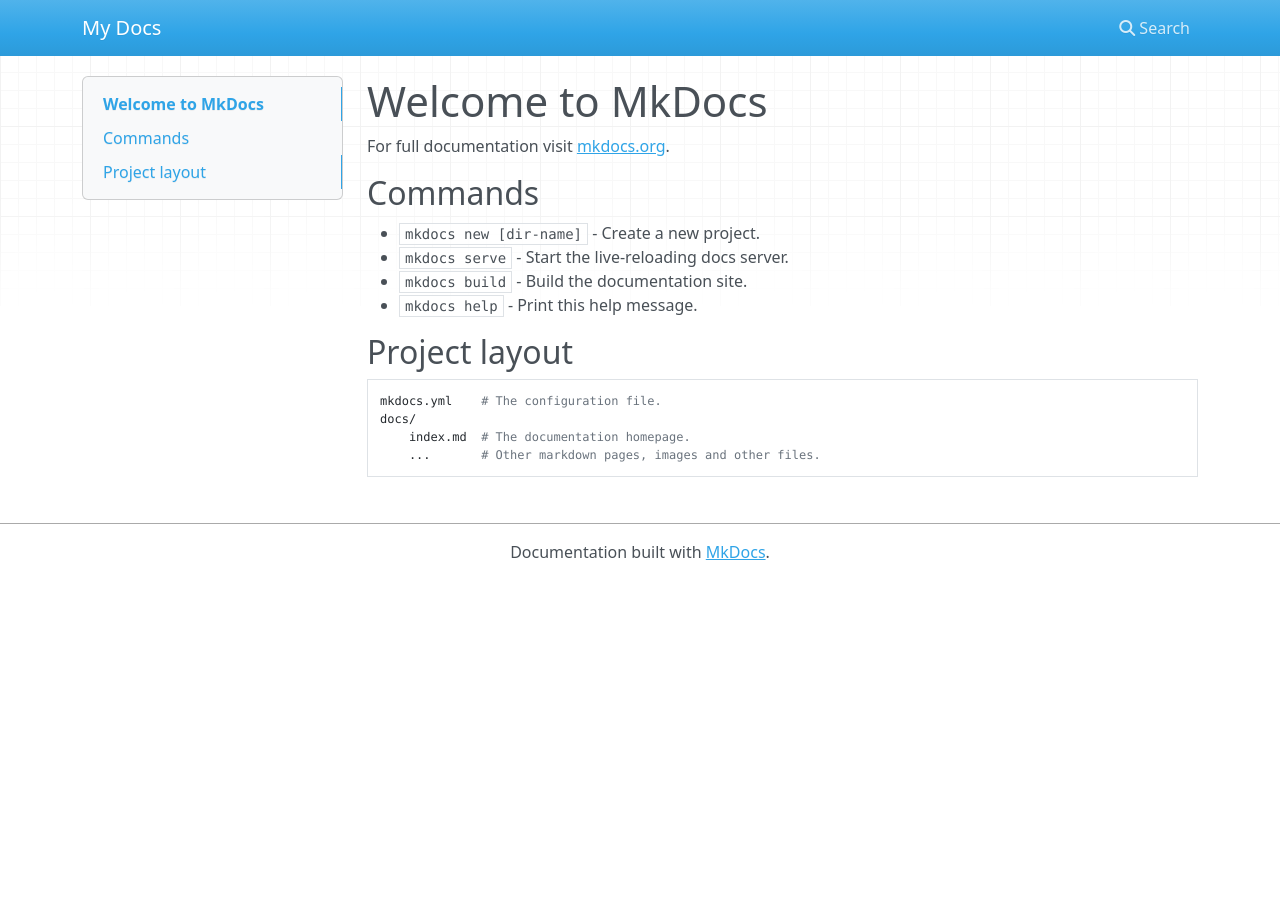
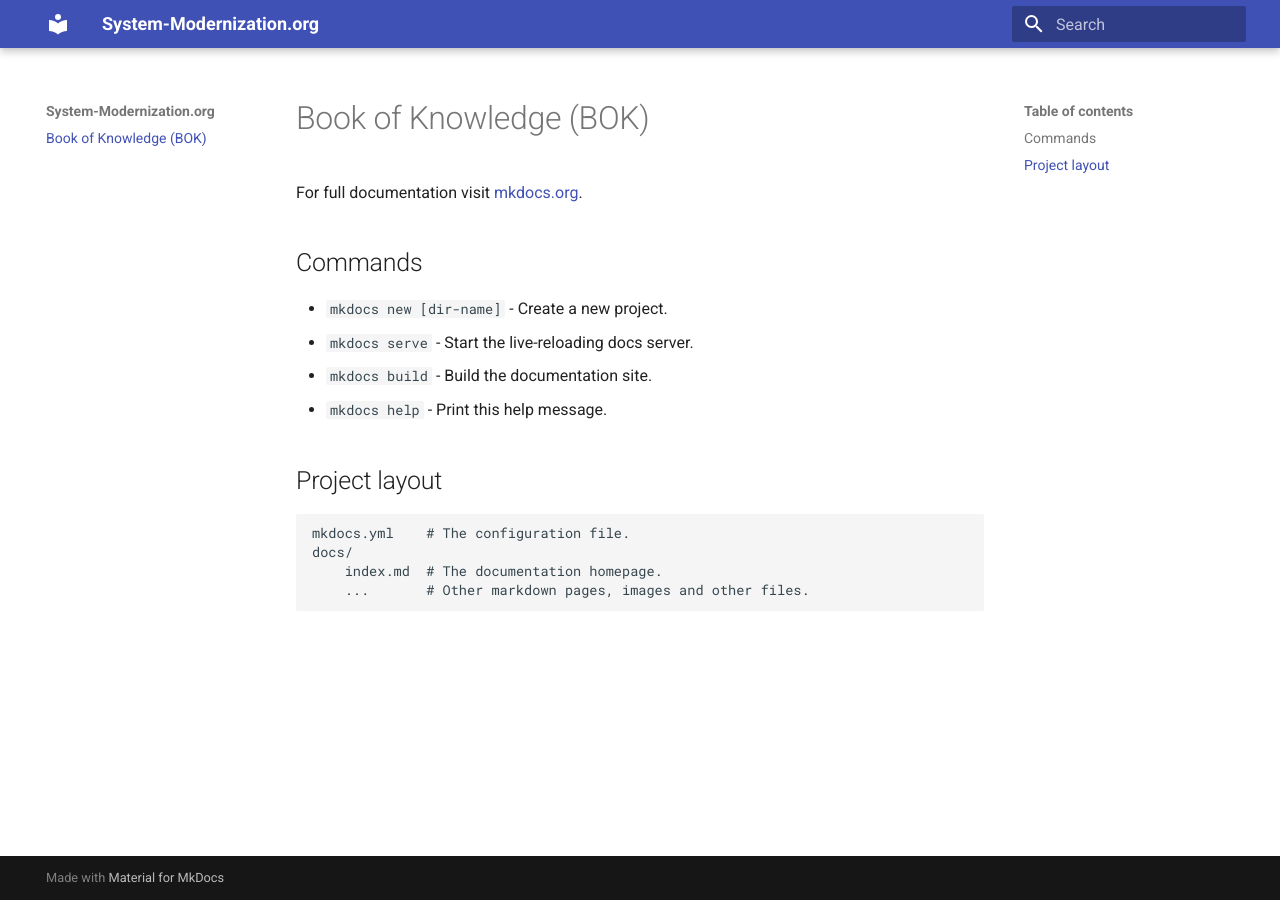
Before and after one commit to system-modernization-org/BOK, an MkDocs documentation site: the page built from docs/index.md, in a window 1280 px wide. Built offline with MkDocs 1.6.1 and Material for MkDocs 9.7.7, drawn with Linux system fonts in a browser that asks for light colours; nearby versions of some CDN libraries.

Commit message:
Missing files

```diff
--- a/docs/index.md
+++ b/docs/index.md
@@ -1,4 +1,4 @@
-# Welcome to MkDocs
+# Book of Knowledge (BOK)
 
 For full documentation visit [mkdocs.org](https://mkdocs.org).
 
--- a/mkdocs.yml
+++ b/mkdocs.yml
@@ -1 +1,3 @@
-site_name: My Docs
+site_name: System-Modernization.org
+theme:
+  material
```
